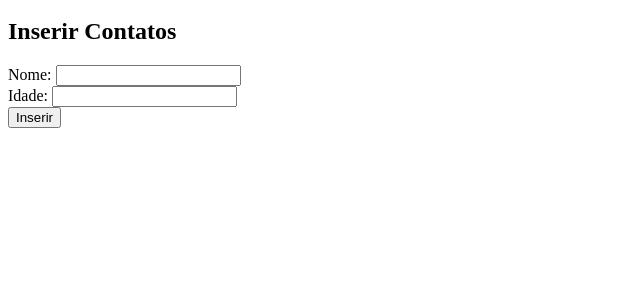
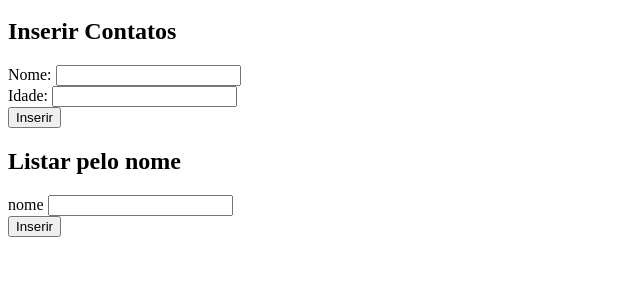
Before and after one commit to Y4nnLS/Faculdade-Python, a Flask app: page / in a window 1280 px wide. Shown: the part 190-490 px from the top of the page, without its empty margins (0-640 px from the left). Run offline with Flask 3, Linux system fonts and the light colour scheme; data comes from the database, SQL or seed files in the repository; both versions use the stored data as it was after the commit.

Commit message:
Atualização de arquivos Aula16

```diff
--- a/Exercícios Aula16/app.py
+++ b/Exercícios Aula16/app.py
@@ -58,5 +58,11 @@ def update(id):
         contato = Contato.query.get(id)
         return render_template('atualiza.html', contato = contato)
 
+@app.route('/listar', methods=['POST'])
+def list():
+    nome = request.form['nome']
+    contatos = Contato.query.filter(Contato.nome.like(f'%{nome}%')).all()
+    return render_template("lista.html", contato = contatos)
+
 if __name__ == '__main__':
     app.run(debug = True)
--- a/Exercícios Aula16/templates/index.html
+++ b/Exercícios Aula16/templates/index.html
@@ -26,5 +26,12 @@
         <input type="submit" value="Inserir">
     </form>
 
+    <h2>Listar pelo nome</h2>
+    <form method="POST" action="/listar">
+        <label for="nome">nome</label>
+        <input type="text" name="nome"><br>
+        <input type="submit" value="Inserir">
+    </form>
+
 </body>
 </html>
```
Also changed, not shown: Exercícios Aula16/templates/lista.html (added, +16 -0 lines), Exercícios Aula16/exemplo.db (added).
